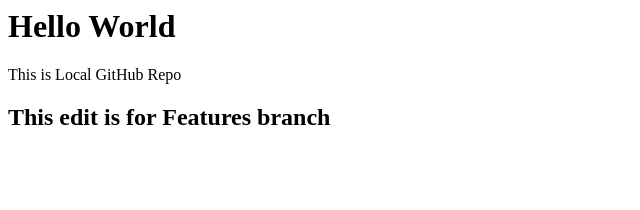
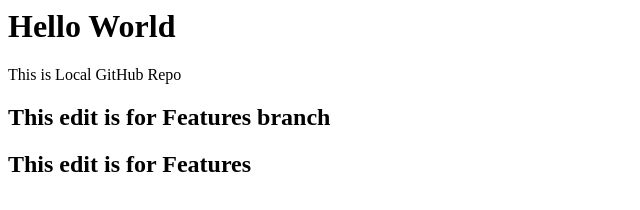
Before and after one commit to anassyed19c1-collab/GitHub-Local, a plain HTML site: page index.html in a window 1280 px wide. Shown: the whole page, without its empty margins (0-640 px from the left). Drawn offline with Linux system fonts and the light colour scheme.

Commit message:
second branch commit

```diff
--- a/index.html
+++ b/index.html
@@ -3,3 +3,4 @@
 
 
 <h2>This edit is for Features branch</h2>
+<h2>This edit is for Features </h2>
```
